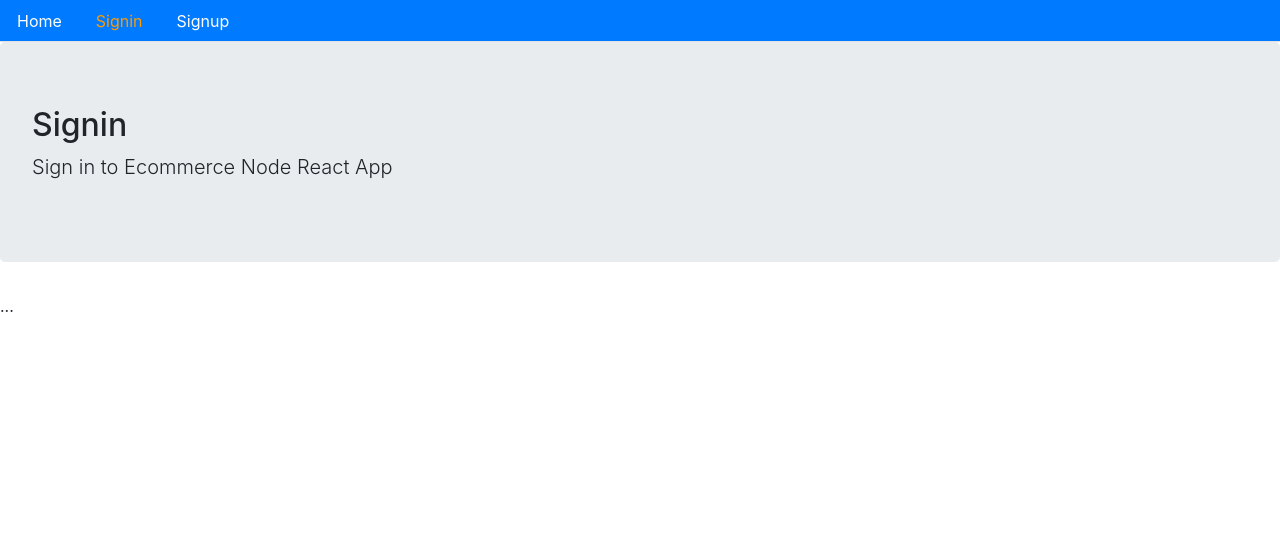
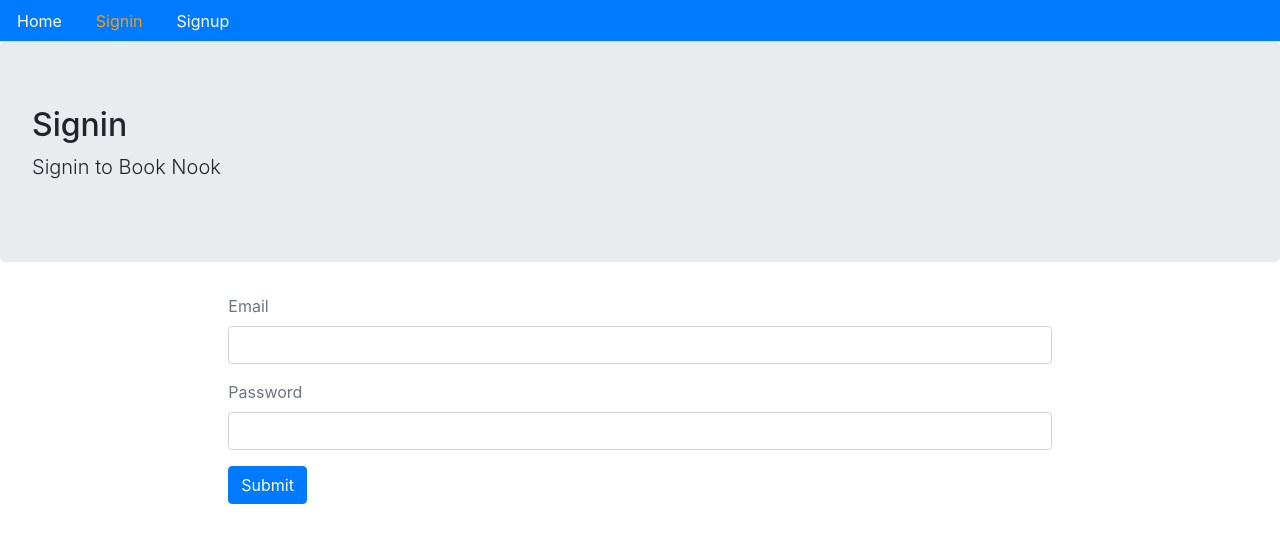
Before and after one commit to Navneet-Singh-123/BookNook-Frontend, a React (Create React App) app: page /signin in a window 1280 px wide. Shown: the top 542 px of the page. Built offline with nearby package versions, Linux system fonts and the light colour scheme.

Commit message:
Signin and signout functionality completed

```diff
--- a/src/auth/index.js
+++ b/src/auth/index.js
@@ -18,3 +18,56 @@
         console.log(err);
     })
 }
+
+export const signin = (user)=>{
+    // console.log(name, email, password);
+    return fetch(`${API}/signin`, {
+        method: "POST",
+        headers: {
+            Accept: 'application/json',
+            "Content-Type": "application/json"
+        },
+        body: JSON.stringify(user)
+    })
+    .then(response=>{
+        return response.json()
+    })
+    .catch(err=>{
+        console.log(err);
+    })
+}
+
+export const authenticate = (data, next)=>{
+    if(typeof window != undefined){
+        localStorage.setItem('jwt', JSON.stringify(data));
+        next();
+    }
+}
+
+export const signout = (next)=>{
+    if(typeof window !== 'undefined'){
+        localStorage.removeItem('jwt');
+        next();
+        return fetch(`${API}/signout`, {
+            method: "GET"
+        })
+        .then(response=>{
+            console.log('signout', response);
+        })
+        .catch(err=>{
+            console.log(err);
+        })
+    }
+}
+
+
+export const isAuthenticated = ()=>{
+    if(typeof window == 'undefined'){
+        return false;
+    }
+    if(localStorage.getItem('jwt')){
+        return JSON.parse(localStorage.getItem('jwt'))
+    }else{
+        return false;
+    }
+}
--- a/src/core/Menu.js
+++ b/src/core/Menu.js
@@ -1,5 +1,6 @@
-import React from 'react';
+import React, {Fragment} from 'react';
 import {Link, withRouter} from 'react-router-dom'
+import {signout, isAuthenticated}from '../auth'
 
 const isActive = (history,path) =>{
     if(history.location.pathname === path){
@@ -20,12 +21,29 @@
             <li className="nav-item">
                 <Link className="nav-link" style={isActive(history, '/')} to="/">Home</Link>
             </li>
+
+            {!isAuthenticated() && (
+                <Fragment>
                     <li className="nav-item">
                         <Link className="nav-link" style={isActive(history, '/signin')} to="/signin">Signin</Link>
                     </li>
                     <li className="nav-item">
                         <Link className="nav-link" style={isActive(history, '/signup')} to="/signup">Signup</Link>
                     </li>
+                </Fragment>
+            )}
+
+            {isAuthenticated() && (
+                <li className="nav-item">
+                    <span
+                        className="nav-link"
+                        style={{cursor: 'pointer', color: '#ffffff'}}
+                        onClick={()=>signout(()=>{
+                            history.push('/');
+                        })}
+                    >Signout</span>
+                </li>
+            )}
         </ul>
     </div>
 )
--- a/src/user/Signin.js
+++ b/src/user/Signin.js
@@ -1,11 +1,83 @@
-import React from 'react'
+import React, {useState} from 'react'
+import {Redirect} from 'react-router-dom'
 import Layout from '../core/Layout'
+import {signin, authenticate} from '../auth'
 
-const Signin = ()=>(
-    <Layout title="Signin" description="Sign in to Ecommerce Node React App" >
-        ...
-    </Layout>
-)
+const Signin = ()=>{
+
+    const[values, setValues] = useState({
+        email:'',
+        password:'',
+        error:'',
+        loading: false,
+        redirectToReferrer: false
+    })
+
+    const {email, password, error, loading, redirectToReferrer} = values;
+
+    const handleChange = name => event =>{
+        setValues({...values, error: false, [name]: event.target.value})
+    }
+
+
+
+    const clickSubmit = (event)=>{
+        event.preventDefault();
+        setValues({...values, error: false, loading: true})
+        signin({email, password})
+        .then(data=>{
+            if(data.error){
+                setValues({...values, error: data.error, loading: false})
+            }
+            else{
+                authenticate(
+                    data,
+                    ()=>{
+                        setValues({...values, redirectToReferrer: true})
+                    }
+                )
+            }
+        })
+    }
+
+    const signUpForm = ()=>(
+        <form>
+            <div className="form-group">
+                <label className="text-muted">Email</label>
+                <input onChange={handleChange('email')} type="email" className="form-control" value={email}/>
+            </div>
+            <div className="form-group">
+                <label className="text-muted">Password</label>
+                <input onChange={handleChange('password')} type="password" className="form-control" value={password}/>
+            </div>
+            <button onClick={clickSubmit} className="btn btn-primary">Submit</button>
+        </form>
+    )
+
+    const showError = () =>(
+        <div className="alert alert-danger" style={{display: error ? '': 'none'}}>
+            {error}
+        </div>
+    )
+    const showLoading = () =>(
+        loading && (<div className="alert alert-info"><h2>Loading...</h2></div>)
+    )
+
+    const redirectUser = ()=>{
+        if(redirectToReferrer){
+            return <Redirect to="/" />
+        }
+    }
+
+    return (
+        <Layout title="Signin" description="Signin to Book Nook" className="container col-md-8 offset-md-2">
+            {showLoading()}
+            {showError()}
+            {signUpForm()}
+            {redirectUser()}
+        </Layout>
+    )
+}
 
 
 export default Signin;
--- a/src/user/Signup.js
+++ b/src/user/Signup.js
@@ -47,7 +47,7 @@
             </div>
             <div className="form-group">
                 <label className="text-muted">Password</label>
-                <input onChange={handleChange('password')} type="passeord" className="form-control" value={password}/>
+                <input onChange={handleChange('password')} type="password" className="form-control" value={password}/>
             </div>
             <button onClick={clickSubmit} className="btn btn-primary">Submit</button>
         </form>
```
Also changed, not shown: 1 other file (tests, documents, lock files or other folders). Lines whose indentation alone changed are shown as unchanged.
